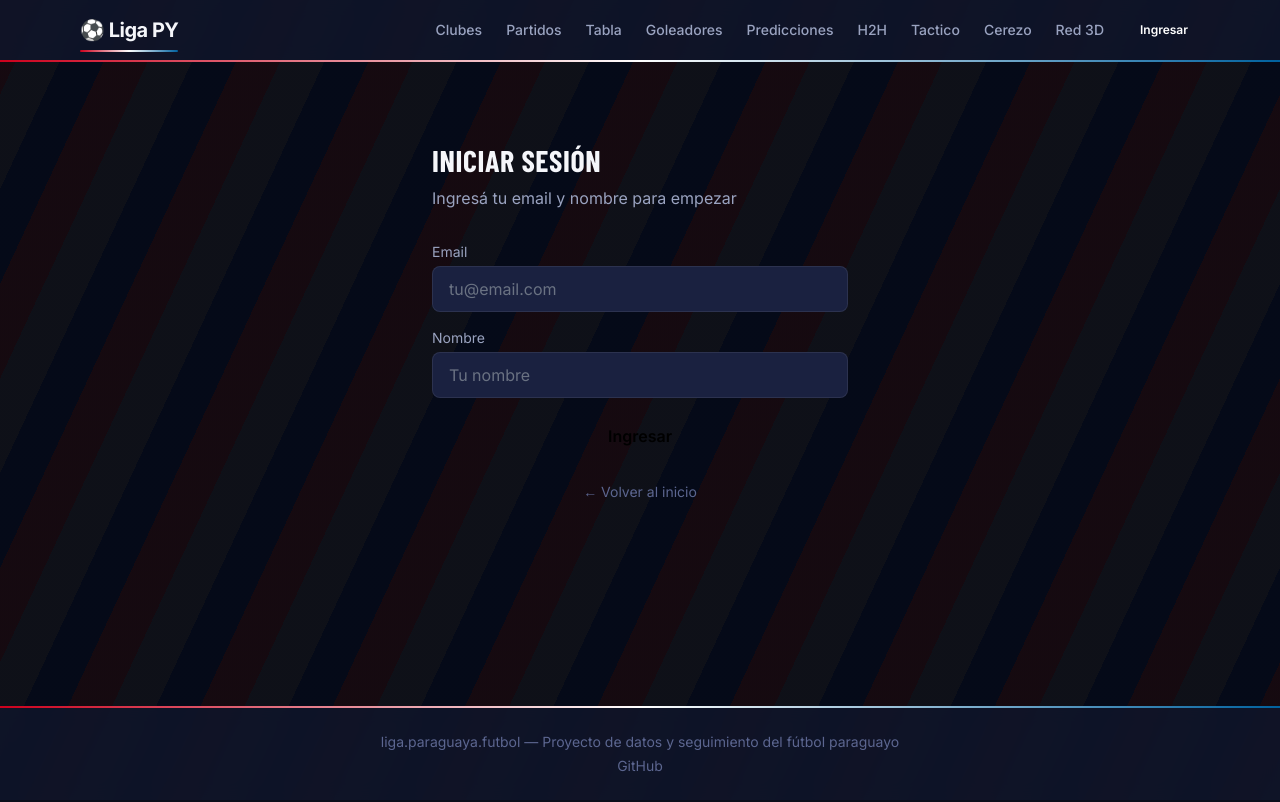
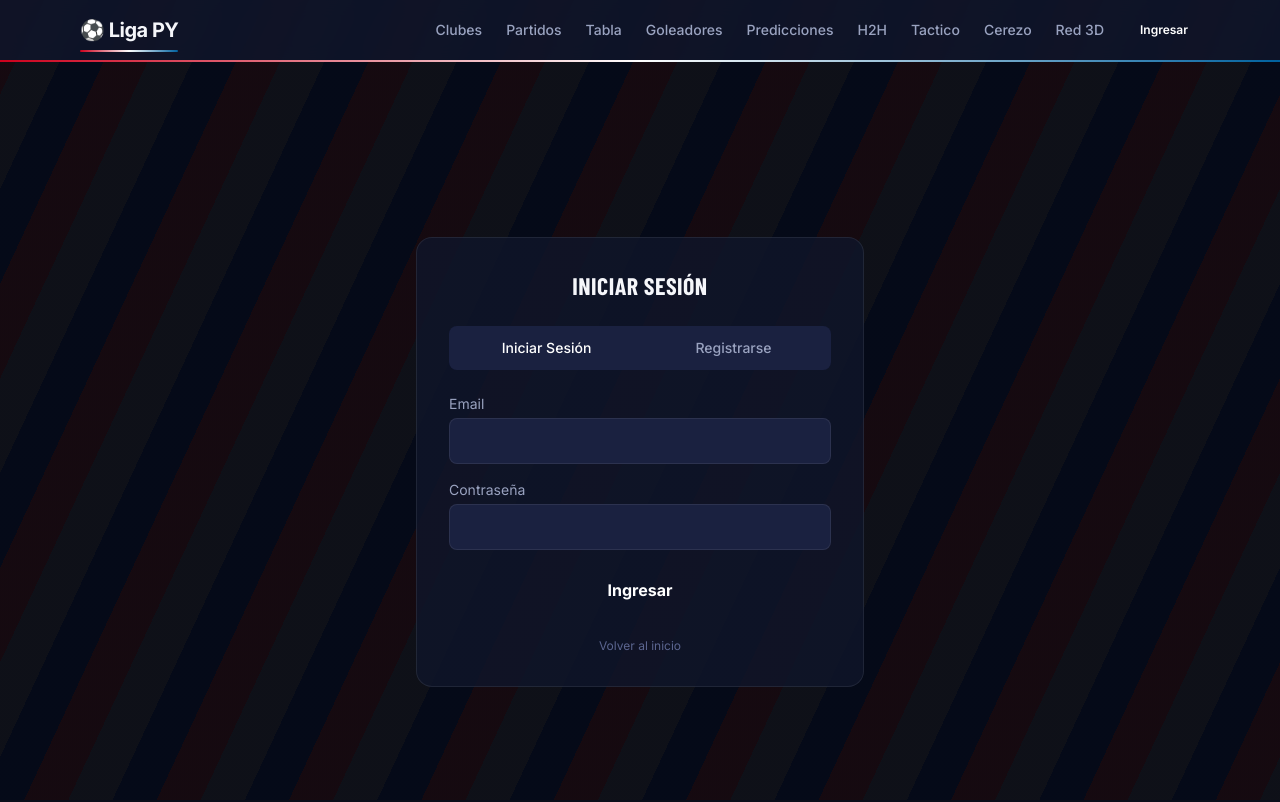
Before and after one commit to DAW1BSergiomg26/liga.paraguaya.futbol, a Next.js app in the folder frontend/: page /login in a window 1280 px wide. Shown: the top 802 px of the page. Built offline with nearby package versions, Linux system fonts and the light colour scheme; no server answers.

Commit message:
feat(auth): new login/register page with JWT

```diff
--- a/frontend/src/app/login/page.tsx
+++ b/frontend/src/app/login/page.tsx
@@ -1,83 +1,115 @@
 "use client";
 
-import { useState, type FormEvent } from "react";
+import { useState } from "react";
 import { useRouter } from "next/navigation";
-import { loginWithProvider, setAuthToken } from "@/lib/api";
 import Link from "next/link";
+import { loginUser, registerUser } from "@/lib/api";
 
 export default function LoginPage() {
   const router = useRouter();
+  const [mode, setMode] = useState<"login" | "register">("login");
   const [email, setEmail] = useState("");
   const [name, setName] = useState("");
-  const [saving, setSaving] = useState(false);
+  const [password, setPassword] = useState("");
   const [error, setError] = useState("");
+  const [loading, setLoading] = useState(false);
 
-  async function handleSubmit(e: FormEvent) {
+  async function handleSubmit(e: React.FormEvent) {
     e.preventDefault();
-    if (!email.trim() || !name.trim()) {
-      setError("Completá todos los campos");
-      return;
+    setError("");
+    setLoading(true);
+    try {
+      if (mode === "register") {
+        await registerUser(email, name, password);
+      } else {
+        await loginUser(email, password);
       }
-    setSaving(true);
-    setError("");
-    try {
-      const user = await loginWithProvider({ email: email.trim(), name: name.trim() });
-      setAuthToken(user.token);
+      window.dispatchEvent(new CustomEvent("auth-changed"));
       router.push("/predicciones");
-    } catch (err) {
-      setError(err instanceof Error ? err.message : "Error al iniciar sesión");
+    } catch (err: unknown) {
+      const msg = err instanceof Error ? err.message : "Error al autenticar";
+      setError(msg);
     } finally {
-      setSaving(false);
+      setLoading(false);
     }
   }
 
   return (
-    <div className="max-w-md mx-auto px-4 py-20">
-      <h1 className="text-3xl font-bold mb-2">Iniciar sesión</h1>
-      <p className="text-texto-secundario mb-8">Ingresá tu email y nombre para empezar</p>
+    <div className="min-h-screen flex items-center justify-center px-4">
+      <div className="w-full max-w-md bg-bg-secundario/80 border border-borde-sutil rounded-2xl p-8">
+        <h1 className="text-2xl font-bold text-texto-principal text-center mb-6 titulo-modulo">
+          {mode === "login" ? "Iniciar Sesión" : "Crear Cuenta"}
+        </h1>
+
+        {/* Toggle */}
+        <div className="flex mb-6 bg-bg-terciario rounded-lg p-1">
+          <button
+            onClick={() => { setMode("login"); setError(""); }}
+            className={`flex-1 py-2 rounded-md text-sm font-medium transition ${mode === "login" ? "bg-apf-rojo text-white" : "text-texto-secundario hover:text-white"}`}
+          >
+            Iniciar Sesión
+          </button>
+          <button
+            onClick={() => { setMode("register"); setError(""); }}
+            className={`flex-1 py-2 rounded-md text-sm font-medium transition ${mode === "register" ? "bg-apf-rojo text-white" : "text-texto-secundario hover:text-white"}`}
+          >
+            Registrarse
+          </button>
+        </div>
+
+        {error && (
+          <div className="mb-4 px-4 py-2 rounded-lg bg-derrota/20 border border-derrota/30 text-derrota text-sm">
+            {error}
+          </div>
+        )}
 
         <form onSubmit={handleSubmit} className="space-y-4">
+          {mode === "register" && (
             <div>
-          <label htmlFor="email" className="block text-sm text-texto-secundario mb-1">Email</label>
+              <label className="block text-texto-secundario text-sm mb-1">Nombre</label>
               <input
-            id="email"
+                type="text"
+                value={name}
+                onChange={(e) => setName(e.target.value)}
+                required
+                className="w-full px-4 py-2.5 rounded-lg bg-bg-terciario border border-borde-sutil text-texto-principal focus:outline-none focus:border-apf-rojo transition"
+              />
+            </div>
+          )}
+          <div>
+            <label className="block text-texto-secundario text-sm mb-1">Email</label>
+            <input
               type="email"
               value={email}
               onChange={(e) => setEmail(e.target.value)}
-            className="w-full px-4 py-2.5 rounded-lg bg-bg-terciario border border-borde-sutil text-white placeholder-gray-500 focus:outline-none focus:border-apf-rojo"
-            placeholder="tu@email.com"
-            autoComplete="email"
+              required
+              className="w-full px-4 py-2.5 rounded-lg bg-bg-terciario border border-borde-sutil text-texto-principal focus:outline-none focus:border-apf-rojo transition"
             />
           </div>
           <div>
-          <label htmlFor="name" className="block text-sm text-texto-secundario mb-1">Nombre</label>
+            <label className="block text-texto-secundario text-sm mb-1">Contraseña</label>
             <input
-            id="name"
-            type="text"
-            value={name}
-            onChange={(e) => setName(e.target.value)}
-            className="w-full px-4 py-2.5 rounded-lg bg-bg-terciario border border-borde-sutil text-white placeholder-gray-500 focus:outline-none focus:border-apf-rojo"
-            placeholder="Tu nombre"
-            autoComplete="name"
+              type="password"
+              value={password}
+              onChange={(e) => setPassword(e.target.value)}
+              required
+              minLength={6}
+              className="w-full px-4 py-2.5 rounded-lg bg-bg-terciario border border-borde-sutil text-texto-principal focus:outline-none focus:border-apf-rojo transition"
             />
           </div>
-
-        {error && (
-          <div className="p-3 rounded-lg bg-red-900/30 text-red-300 text-sm">{error}</div>
-        )}
-
           <button
             type="submit"
-          disabled={saving}
-          className="w-full py-2.5 rounded-lg bg-apf-rojo text-black font-semibold hover:brightness-110 transition disabled:opacity-50"
+            disabled={loading}
+            className="w-full py-3 rounded-lg bg-apf-rojo text-white font-bold hover:bg-apf-rojo-oscuro transition disabled:opacity-50"
           >
-          {saving ? "Ingresando..." : "Ingresar"}
+            {loading ? "Procesando..." : mode === "login" ? "Ingresar" : "Crear Cuenta"}
           </button>
         </form>
 
-      <p className="mt-6 text-center text-sm text-texto-apagado">
-        <Link href="/" className="text-apf-rojo hover:underline">← Volver al inicio</Link>
+        <p className="text-texto-apagado text-xs text-center mt-6">
+          <Link href="/" className="text-apf-rojo hover:underline">Volver al inicio</Link>
         </p>
+      </div>
     </div>
   );
 }
```
Lines whose indentation alone changed are shown as unchanged.
